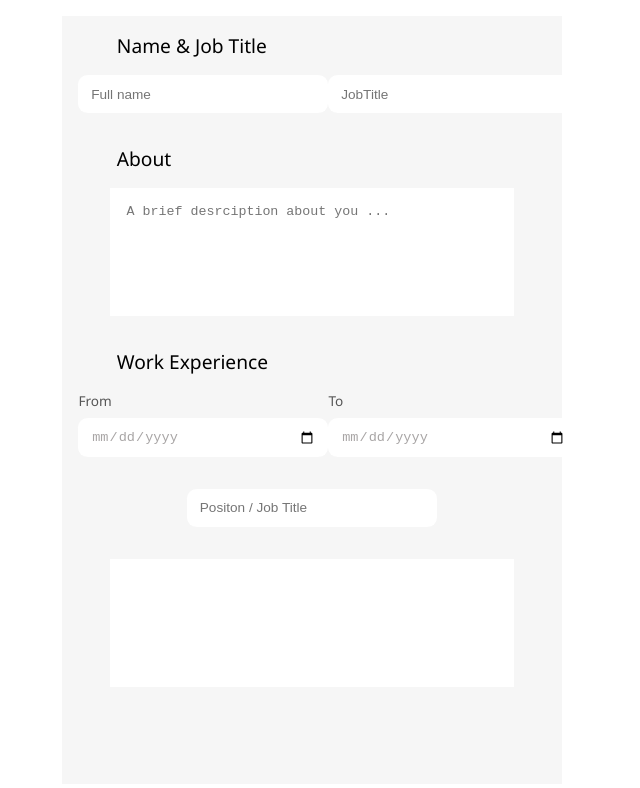
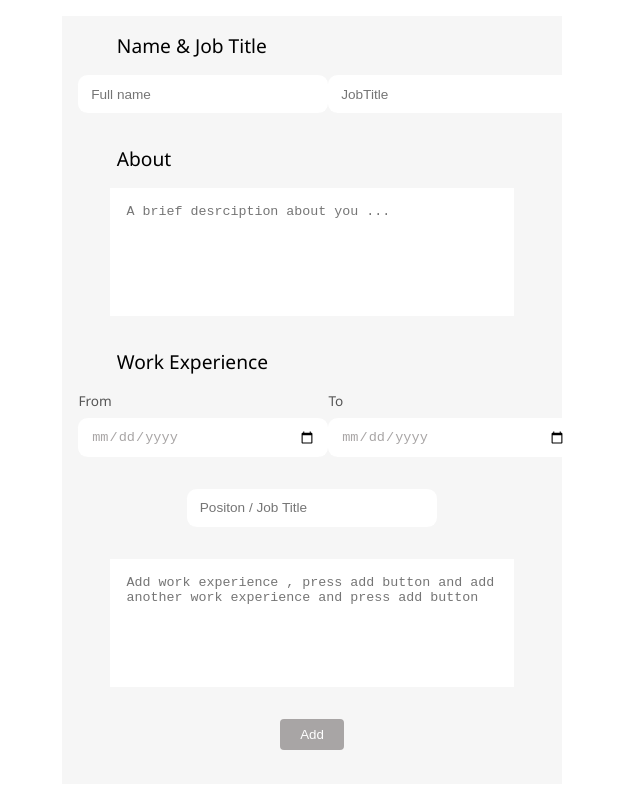
Before and after one commit to Kummirai/resume, a React (Vite) app in the folder cv application/: page / in a window 1280 px wide. Shown: the top 788 px of the page, without its empty margins (328-968 px from the left). Built offline with nearby package versions, Linux system fonts and the light colour scheme.

Commit message:
Add work experience button and style it

```diff
--- a/cv application/src/components/Name.jsx
+++ b/cv application/src/components/Name.jsx
@@ -51,7 +51,14 @@ const Name = () => {
           placeholder="Positon / Job Title"
         />
       </div>
-      <Textarea id="about" name="about" row="10" col="70" />
+      <Textarea
+        id="about"
+        name="about"
+        row="10"
+        col="70"
+        placeholder="Add work experience , press add button and add another work experience and press add button"
+      />
+      <button>Add</button>
     </form>
   );
 };
--- a/cv application/src/index.css
+++ b/cv application/src/index.css
@@ -86,3 +86,18 @@ body {
   align-items: center;
   justify-content: space-around;
 }
+
+button {
+  padding: 0.5rem;
+  width: 4rem;
+  border: none;
+  background-color: #a8a5a5;
+  color: #fff;
+  border-radius: 4px;
+  align-self: center;
+}
+
+button:hover{
+  background-color: #dddbdb;
+  color: #555555;
+}
```
